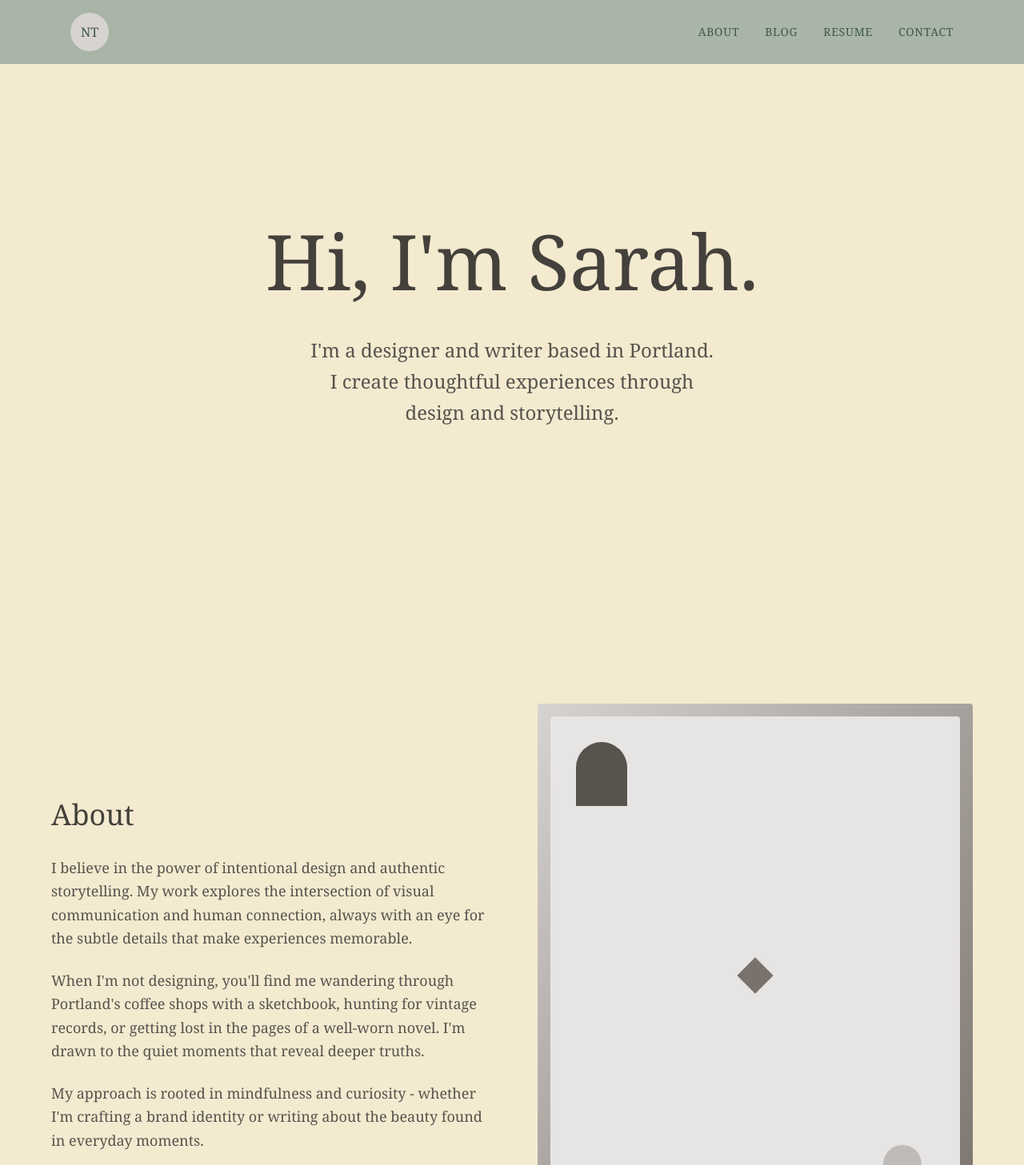
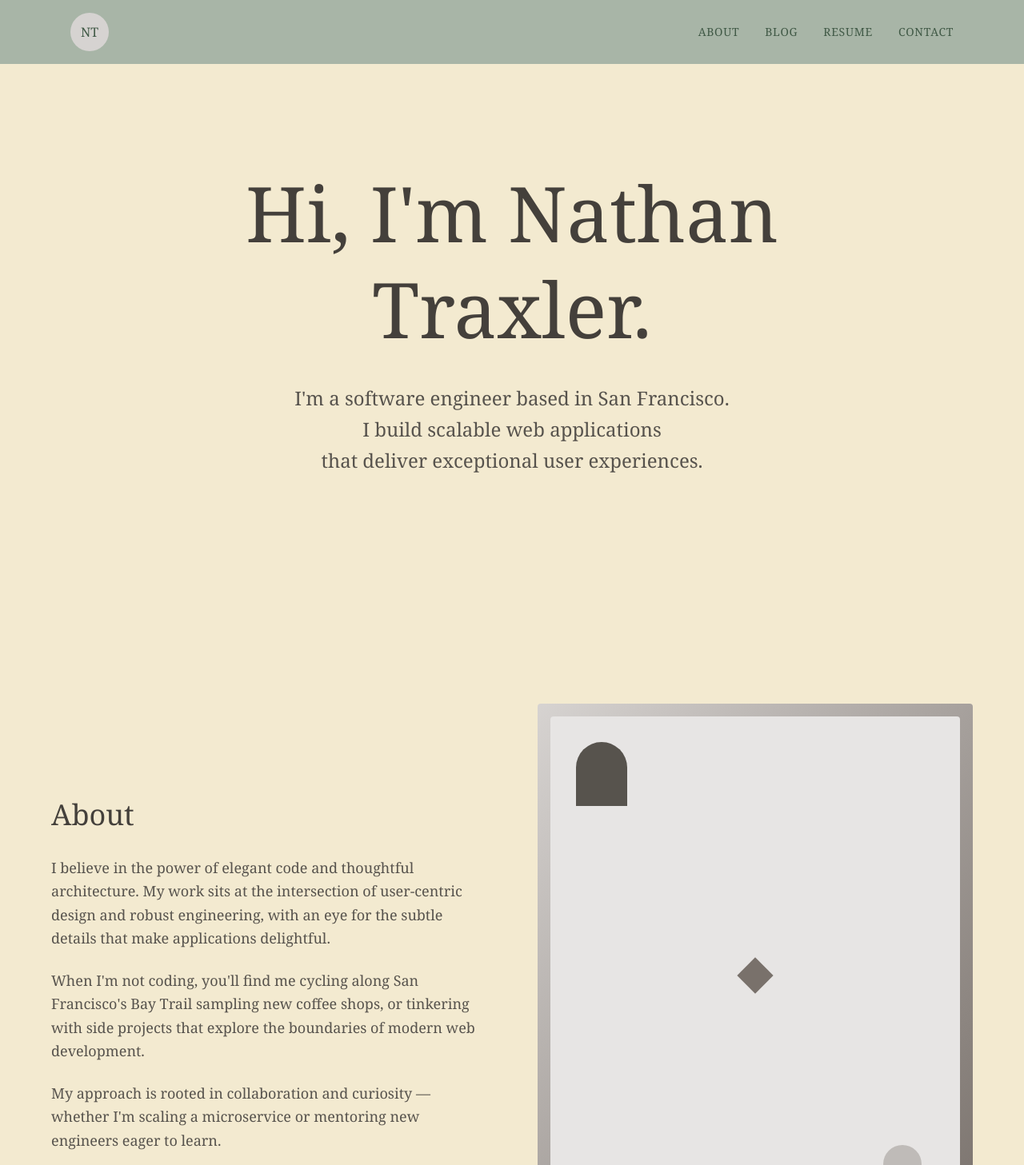
Before and after one commit to nathantraxler4/personal-website, a Next.js app: page / in a window 1280 px wide. Shown: the top 1457 px of the page at 80% size. Built offline with nearby package versions, Linux system fonts and the light colour scheme.

Commit message:
Update placeholder info to be about Nathan Traxler

```diff
--- a/src/components/AboutSection.tsx
+++ b/src/components/AboutSection.tsx
@@ -9,18 +9,18 @@ export default function AboutSection() {
             <h2 className="text-4xl font-light text-stone-700 mb-8">About</h2>
             <div className="space-y-6 text-lg leading-relaxed text-stone-600 font-light">
               <p>
-                I believe in the power of intentional design and authentic storytelling.
-                My work explores the intersection of visual communication and human connection,
-                always with an eye for the subtle details that make experiences memorable.
+                I believe in the power of elegant code and thoughtful architecture.
+                My work sits at the intersection of user-centric design and robust engineering,
+                with an eye for the subtle details that make applications delightful.
               </p>
               <p>
-                When I&apos;m not designing, you&apos;ll find me wandering through Portland&apos;s coffee shops
-                with a sketchbook, hunting for vintage records, or getting lost in the pages of
-                a well-worn novel. I&apos;m drawn to the quiet moments that reveal deeper truths.
+                When I&apos;m not coding, you&apos;ll find me cycling along San Francisco&apos;s Bay Trail
+                sampling new coffee shops, or tinkering with side projects that explore the boundaries
+                of modern web development.
               </p>
               <p>
-                My approach is rooted in mindfulness and curiosity - whether I&apos;m crafting a brand
-                identity or writing about the beauty found in everyday moments.
+                My approach is rooted in collaboration and curiosity — whether I&apos;m scaling a microservice
+                or mentoring new engineers eager to learn.
               </p>
             </div>
           </div>
--- a/src/components/ContactSection.tsx
+++ b/src/components/ContactSection.tsx
@@ -6,22 +6,22 @@ export default function ContactSection() {
       <div className="max-w-6xl mx-auto">
         <div className="grid md:grid-cols-2 gap-16">
           <div>
-            <h2 className="text-4xl font-light text-stone-700 mb-8">Let&apos;s Connect</h2>
+            <h2 className="text-4xl font-light text-stone-700 mb-8">Let&rsquo;s Connect</h2>
             <div className="space-y-6 text-lg leading-relaxed text-stone-600 font-light">
               <p>
-                I&apos;m always interested in meaningful conversations about design, writing,
-                or just life in general. Whether you have a project in mind or simply
-                want to say hello, I&apos;d love to hear from you.
+                I&apos;m always interested in meaningful conversations about software engineering, clean code,
+                or the tech industry in general. Whether you have a project in mind or simply
+                want to say hello, I&rsquo;d love to hear from you.
               </p>
               <div className="space-y-3">
                 <p>
                   <span className="text-stone-800">Email:</span>{' '}
-                  <a href="mailto:hello@sarah.com" className="hover:text-stone-800 transition-colors">
-                    hello@sarah.com
+                  <a href="mailto:hello@nathantraxler.com" className="hover:text-stone-800 transition-colors">
+                    hello@nathantraxler.com
                   </a>
                 </p>
                 <p>
-                  <span className="text-stone-800">Based in:</span> Portland, Oregon
+                  <span className="text-stone-800">Based in:</span> San&nbsp;Francisco, California
                 </p>
               </div>
             </div>
--- a/src/components/FooterSection.tsx
+++ b/src/components/FooterSection.tsx
@@ -6,11 +6,11 @@ export default function FooterSection() {
       <div className="max-w-6xl mx-auto">
         <div className="flex flex-col md:flex-row justify-between items-center">
           <p className="text-stone-500 text-sm font-light">
-            © 2024 Sarah. Made with intention and care.
+            © 2025 Nathan&nbsp;Traxler. Crafted with care in San&nbsp;Francisco.
           </p>
           <div className="flex space-x-6 mt-4 md:mt-0">
             <a href="#" className="text-stone-500 hover:text-stone-700 text-sm tracking-wider transition-colors">
-              INSTAGRAM
+              GITHUB
             </a>
             <a href="#" className="text-stone-500 hover:text-stone-700 text-sm tracking-wider transition-colors">
               LINKEDIN
--- a/src/components/HeroSection.tsx
+++ b/src/components/HeroSection.tsx
@@ -5,14 +5,14 @@ export default function HeroSection() {
     <section id="home" className="min-h-screen flex items-center justify-center px-6">
       <div className="max-w-4xl mx-auto text-center">
         <h1 className="text-6xl md:text-8xl font-light text-stone-700 mb-8 leading-tight">
-          Hi, I&apos;m Sarah.
+          Hi, I&apos;m Nathan Traxler.
         </h1>
         <p className="text-xl md:text-2xl text-stone-600 max-w-2xl mx-auto leading-relaxed font-light">
-          I&apos;m a designer and writer based in Portland.
+          I&apos;m a software engineer based in San Francisco.
           <br />
-          I create thoughtful experiences through
+          I build scalable web applications
           <br />
-          design and storytelling.
+          that deliver exceptional user experiences.
         </p>
       </div>
     </section>
```
